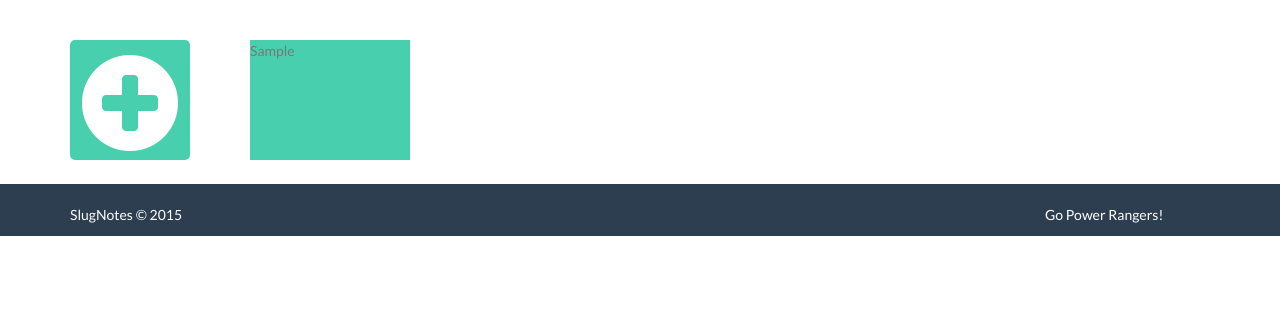
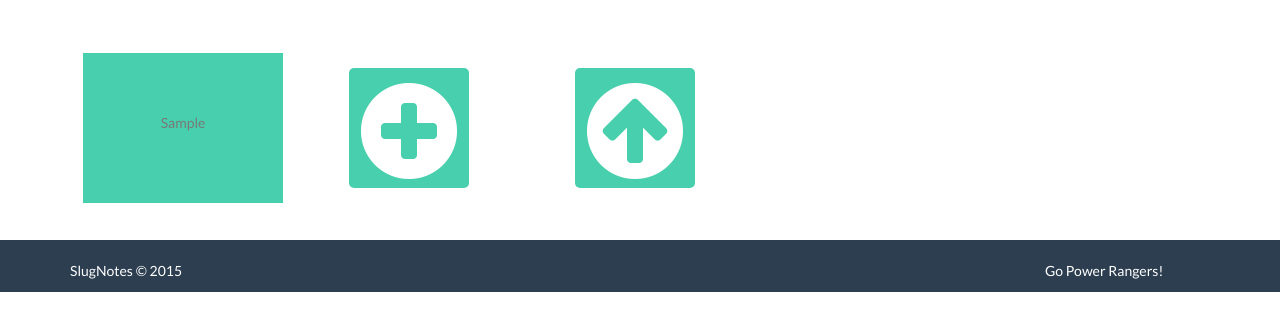
Before and after one commit to hammerface/slugnotes, a Django app: a page that uses study_notes_project/templates/flash_cards/view_deck.html in a window 1280 px wide. Shown: the part 96-427 px from the top of the page. Run offline with Django 3.2, Linux system fonts and the light colour scheme; a user stored in the database is signed in; tables that the repository leaves empty hold one stand-in row (values such as "Sample post"); some libraries are stand-ins or nearby versions.

Commit message:
Flash cards can be created and displayed in a deck. JS is ugly, need to clean up. Need functionality for editing and deleting individual flashcards along with uploading notes to flash cards.

```diff
--- a/study_notes_project/static/css/style.css
+++ b/study_notes_project/static/css/style.css
@@ -2978,7 +2994,7 @@ div.header h3{
     margin-right:4px;
 }
 
-div.CreateNewDeck{
+div.CreateNewDeck, div.CreateNewCard, div.UploadCards{
     float: left;
     display: inline-block;
     margin: 28px 53px;
@@ -3035,9 +3051,27 @@ a.deck_options:hover{
 }
 
 div.small_card{
-    height: 120px;
-    width: 160px;
+    height: 150px;
+    width: 200px;
     background-color: #48cfad;
-    display: inline-block;
+    display: table;
     float: left;
-}
+    margin: 13px;
+    position:relative;
+}
+
+div.small_card_content {
+    height: 150px;
+    width: 200px;
+    vertical-align: middle;
+    overflow-y: auto;
+}
+
+p.card_front, p.card_back {
+    text-align: center;
+}
+
+div.back_of_card{
+    background-color: #34495E;
+    color:#fff;
+}
--- a/study_notes_project/static/js/new_deck.js
+++ b/study_notes_project/static/js/new_deck.js
@@ -132,6 +132,19 @@ $(document).ready(function(){
         $(this).css("left",padding)
     });
 
+    $('div.small_card_content').each(function(){
+        if ($(this)[0].scrollHeight == $(this)[0].clientHeight){
+            console.log("heights are equal");
+            $(this).css("display","table-cell");
+            $(this).addClass("link_here");
+        } else {
+            console.log("heights are not equal");
+            $(this).siblings('.image-caption').width(185);
+            $(this).children('p').addClass("link_here")
+
+        }
+    });
+
     $('div.deck').hover(
         function(){
             $(this).find('.image-caption').slideDown(250); //.fadeIn(250)
@@ -141,7 +154,50 @@ $(document).ready(function(){
         }
     );
 
+    $('div.small_card').hover(
+        function(){
+            $(this).find('.image-caption').slideDown(250); //.fadeIn(250)
+        },
+        function(){
+            $(this).find('.image-caption').slideUp(250); //.fadeOut(205)
+        }
+    );
+
+    // $(document.body).on({
+    //     mouseenter: function() {
+    //         $(this).siblings('.image-caption').slideDown(250);
+    //     },
+    //     mouseleave: function() {
+    //         $(this).siblings('.image-caption').slideUp(250);
+    //     }
+    // }, '.link_here');
+
+
+
+
     $('.image-caption a').tooltip();
+    $('div.icon-wrap').tooltip();
+
+
+    $('a.flip_card').click(function(){
+        var small_card_content = $(this).parent().siblings(".small_card_content")
+        console.log(small_card_content.children('p'));
+        small_card_content.children('p').toggleClass('hidden');
+        small_card_content.parent().toggleClass('back_of_card');
+        console.log(small_card_content.children('p'));
+        small_card_content.css("display","inline-block");
+        if (small_card_content[0].scrollHeight == small_card_content[0].clientHeight){
+            console.log("heights are equal");
+            small_card_content.css("display","table-cell");
+            small_card_content.siblings('.image-caption').width(200);
+        } else {
+            console.log("heights are not equal");
+            small_card_content.css("display","inline-block");
+            small_card_content.css("overflow-y","auto");
+            small_card_content.siblings('.image-caption').width(185);
+
+        }
+    });
 
 
 });
--- a/study_notes_project/templates/flash_cards/view_deck.html
+++ b/study_notes_project/templates/flash_cards/view_deck.html
@@ -8,16 +8,35 @@
     <div class="container">
       <div class="row mar-b-30">
         <div class="col-md-12">
+          {% for card in card_list %}
+          <div id={{card.card_id}} class="small_card">
+            <div class="small_card_content">
+                <p class="card_front"> {{card.front}} </p>
+                <p class="card_back hidden"> {{card.back}} </p>
+            </div>
+            <div class="image-caption image-caption-card">
+                <a class="card_options flip_card label label-info icon" data-toggle="tooltip" data-placement="top" title="Flip">
+                  <i class="deck_options fa fa-undo"></i>
+                </a>
+                <a href="/" class="card_options label magnefig label-info icon" data-toggle="tooltip" data-placement="top" title="Edit Flash Card">
+                  <i class="deck_options fa fa-pencil"></i>
+                </a>
+                <a href="/" class="card_options label label-info icon" data-toggle="tooltip" data-placement="top" title="Delete">
+                  <i class="card_options fa fa-trash-o"></i>
+                </a>
+            </div>
+          </div>
+          {% endfor %}
           <a data-toggle="modal" class="CreateNewCard" href="#CreateNewCard">
-              <div class="CreateNewCard icon-wrap ico-bg round-five wow pulse" data-wow-duration="2s" data-wow-delay=".8s">
+              <div class="CreateNewCard icon-wrap ico-bg round-five wow pulse" data-wow-duration="2s" data-wow-delay=".8s" data-toggle="tooltip" data-placement="top" title="Create a New Card">
                 <i class="fa fa-plus-circle CreateNewCard"></i>
               </div>
           </a>
-          {% for card in card_list %}
-          <div id={{card.card_id}} class="small_card">
-    		<p> {{ card.front }} </p>
-    	  </div>
-    	  {% endfor %}
+          <a class="UploadCards" href="/cards/content/">
+              <div class="UploadCards icon-wrap ico-bg round-five wow pulse" data-wow-duration="2s" data-wow-delay=".8s" data-toggle="tooltip" data-placement="top" title="Upload Flash Cards">
+                <i class="fa fa-arrow-circle-up"></i>
+              </div>
+          </a>
         </div>
       </div>
     </div>
```
Also changed, not shown: other parts of study_notes_project/static/css/style.css (+22 -6 lines), study_notes_project/templates/landing/home.html (+8 -5 lines).
